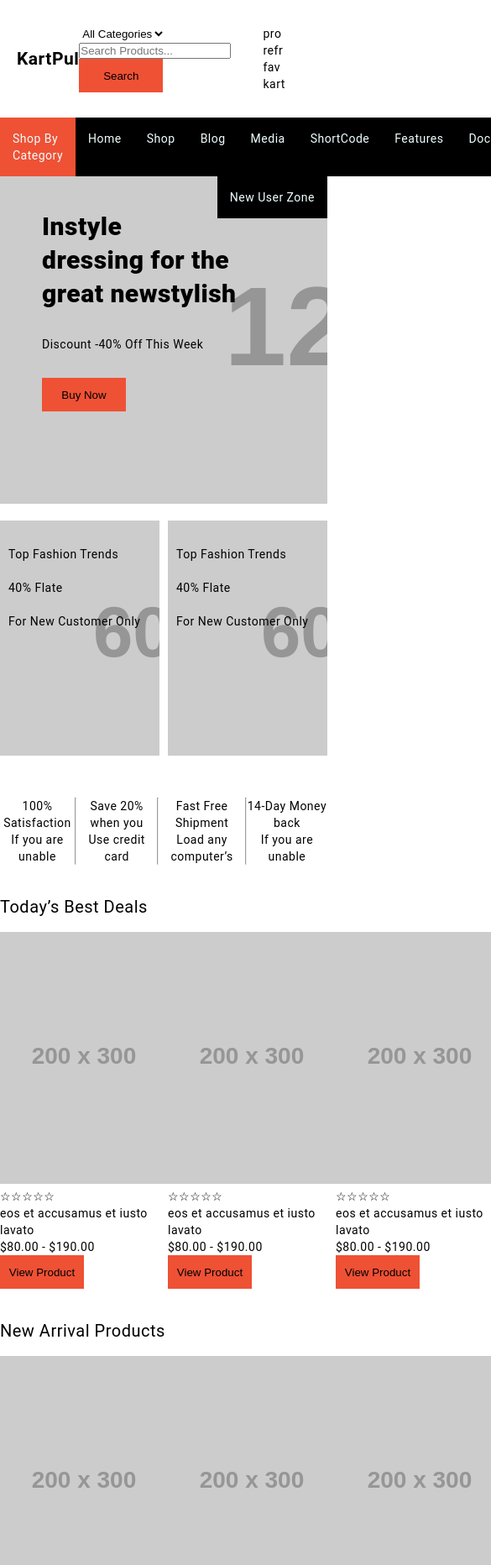
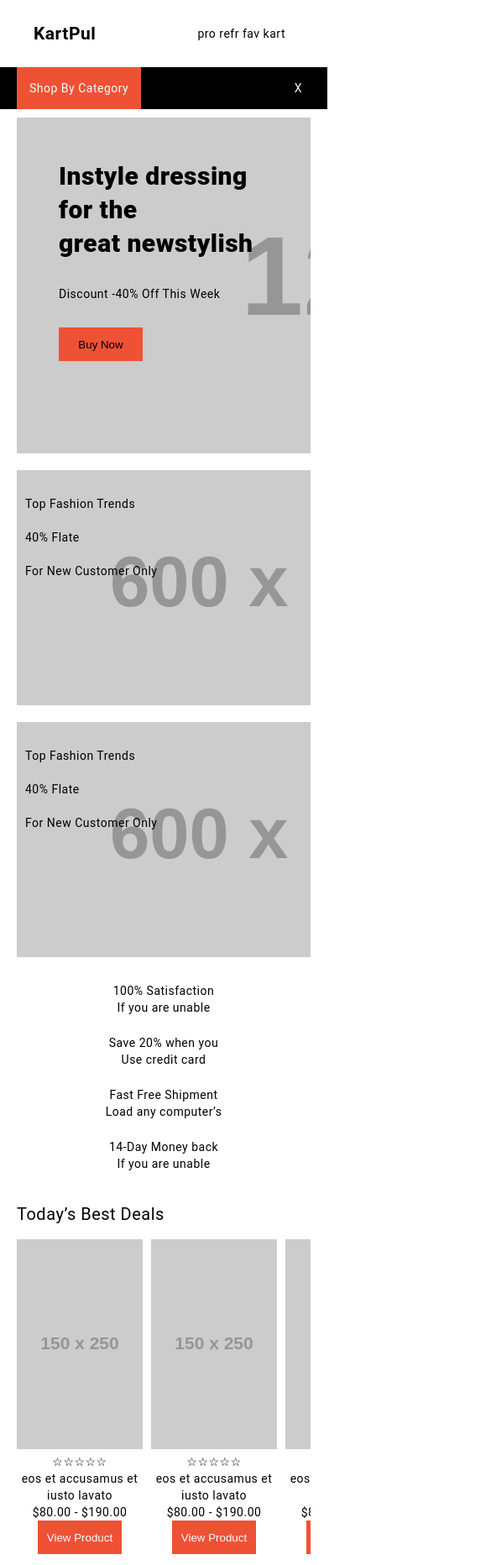
Before and after one commit to Randheerrrk/eCommerce-website, a plain HTML site: page index.html in a window 390 px wide. Shown: the top 1864 px of the page at 84% size, 585 px wide, since content can reach past the window. Drawn offline with Linux system fonts and the light colour scheme; placeholder pictures from the web are drawn by us.

Commit message:
added changes

```diff
--- a/index.html
+++ b/index.html
@@ -14,7 +14,7 @@
                     KartPul
                 </h2>
             </div>
-            <div class="searchBar">
+            <div class="search-bar">
                 <select>
                     <option value="none">All Categories</option>
                     <option value="top">Top-wear</option>
@@ -46,7 +46,7 @@
     <nav>
         <div class="wrapper">
             <div class="left-navbar">
-                <div class="navBar">
+                <div class="navBar res-nav-bar">
                     <ul>
                         <li>
                             <div class="category">
@@ -77,7 +77,7 @@
                     </ul>
                 </div>
             </div>
-            <div class="right-navbar">
+            <div class="right-navbar res-nav-bar">
                 <div class="navBar">
                     <ul>
                         <li>
@@ -86,6 +86,20 @@
                     </ul>
                 </div>
             </div>
+
+            <div class="navBar mobile-nav">
+                <ul>
+                    <li>
+                        <div class="category">
+                            <a herf="#">Shop By Category</a>
+                        </div>
+                    </li>
+                    <li>
+                        X
+                    </li>
+                </ul>
+            </div>
+
         </div>
     </nav>
     <main>
@@ -130,46 +144,46 @@
             </div>
             <div class="services">
                 <div class="brandService">
-                    <div class="firstService">
-                        <i class="firstSerIcon">
+                    <div class="service-list">
+                        <i class="service-list-icon">
                         </i>
-                        <p class="firstSertext1">
+                        <p class="service-list-text">
                             100% Satisfaction
                         </p>
-                        <p class="firstSertext2">
+                        <p class="service-list-text">
                             If you are unable
                         </p>
                     </div>
                     <hr />
-                    <div class="firstService">
-                        <i class="firstSerIcon">
+                    <div class="service-list">
+                        <i class="service-list-icon">
                         </i>
-                        <p class="firstSertext1">
+                        <p class="service-list-text">
                             Save 20% when you
                         </p>
-                        <p class="firstSertext2">
+                        <p class="service-list-text">
                             Use credit card
                         </p>
                     </div>
                     <hr />
-                    <div class="firstService">
-                        <i class="firstSerIcon">
+                    <div class="service-list">
+                        <i class="service-list-icon">
                         </i>
-                        <p class="firstSertext1">
+                        <p class="service-list-text">
                             Fast Free Shipment
                         </p>
-                        <p class="firstSertext2">
+                        <p class="service-list-text">
                             Load any computer’s
                         </p>
                     </div>
                     <hr />
-                    <div class="firstService">
-                        <i class="firstSerIcon">
+                    <div class="service-list">
+                        <i class="service-list-icon">
                         </i>
-                        <p class="firstSertext1">
+                        <p class="service-list-text">
                             14-Day Money back
                         </p>
-                        <p class="firstSertext2">
+                        <p class="service-list-text">
                             If you are unable
                         </p>
                     </div>
@@ -181,7 +195,7 @@
                 </div>
                 <div class="box">
                     <div class="products">
-                        <img src="https://via.placeholder.com/200x300">
+                        <img src="https://via.placeholder.com/150x250">
                         <div class="product-rating">
                           <span>☆</span><span>☆</span><span>☆</span><span>☆</span><span>☆</span>
                         </div>
@@ -194,7 +208,7 @@
                         <button class="product-button">View Product</button>
                     </div>
                     <div class="products">
-                        <img src="https://via.placeholder.com/200x300">
+                        <img src="https://via.placeholder.com/150x250">
                         <div class="product-rating">
                           <span>☆</span><span>☆</span><span>☆</span><span>☆</span><span>☆</span>
                         </div>
@@ -207,7 +221,7 @@
                         <button class="product-button">View Product</button>
                     </div>
                     <div class="products">
-                        <img src="https://via.placeholder.com/200x300">
+                        <img src="https://via.placeholder.com/150x250">
                         <div class="product-rating">
                           <span>☆</span><span>☆</span><span>☆</span><span>☆</span><span>☆</span>
                         </div>
@@ -220,7 +234,7 @@
                         <button class="product-button">View Product</button>
                     </div>
                     <div class="products">
-                        <img src="https://via.placeholder.com/200x300">
+                        <img src="https://via.placeholder.com/150x250">
                         <div class="product-rating">
                           <span>☆</span><span>☆</span><span>☆</span><span>☆</span><span>☆</span>
                         </div>
@@ -233,7 +247,7 @@
                         <button class="product-button">View Product</button>
                     </div>
                     <div class="products">
-                        <img src="https://via.placeholder.com/200x300">
+                        <img src="https://via.placeholder.com/150x250">
                         <div class="product-rating">
                           <span>☆</span><span>☆</span><span>☆</span><span>☆</span><span>☆</span>
                         </div>
@@ -253,7 +267,7 @@
                 </div>
                 <div class="box">
                     <div class="products">
-                        <img src="https://via.placeholder.com/200x300">
+                        <img src="https://via.placeholder.com/150x250">
                         <div class="product-rating">
                           <span>☆</span><span>☆</span><span>☆</span><span>☆</span><span>☆</span>
                         </div>
@@ -266,7 +280,7 @@
                         <button class="product-button">View Product</button>
                     </div>
                     <div class="products">
-                        <img src="https://via.placeholder.com/200x300">
+                        <img src="https://via.placeholder.com/150x250">
                         <div class="product-rating">
                           <span>☆</span><span>☆</span><span>☆</span><span>☆</span><span>☆</span>
                         </div>
@@ -279,7 +293,7 @@
                         <button class="product-button">View Product</button>
                     </div>
                     <div class="products">
-                        <img src="https://via.placeholder.com/200x300">
+                        <img src="https://via.placeholder.com/150x250">
                         <div class="product-rating">
                           <span>☆</span><span>☆</span><span>☆</span><span>☆</span><span>☆</span>
                         </div>
@@ -292,7 +306,7 @@
                         <button class="product-button">View Product</button>
                     </div>
                     <div class="products">
-                        <img src="https://via.placeholder.com/200x300">
+                        <img src="https://via.placeholder.com/150x250">
                         <div class="product-rating">
                           <span>☆</span><span>☆</span><span>☆</span><span>☆</span><span>☆</span>
                         </div>
@@ -305,7 +319,7 @@
                         <button class="product-button">View Product</button>
                     </div>
                     <div class="products">
-                        <img src="https://via.placeholder.com/200x300">
+                        <img src="https://via.placeholder.com/150x250">
                         <div class="product-rating">
                           <span>☆</span><span>☆</span><span>☆</span><span>☆</span><span>☆</span>
                         </div>
@@ -353,7 +367,7 @@
                 </div>
                 <div class="box">
                     <div class="products">
-                        <img src="https://via.placeholder.com/200x300">
+                        <img src="https://via.placeholder.com/150x250">
                         <div class="product-rating">
                           <span>☆</span><span>☆</span><span>☆</span><span>☆</span><span>☆</span>
                         </div>
@@ -366,7 +380,7 @@
                         <button class="product-button">View Product</button>
                     </div>
                     <div class="products">
-                        <img src="https://via.placeholder.com/200x300">
+                        <img src="https://via.placeholder.com/150x250">
                         <div class="product-rating">
                           <span>☆</span><span>☆</span><span>☆</span><span>☆</span><span>☆</span>
                         </div>
@@ -379,7 +393,7 @@
                         <button class="product-button">View Product</button>
                     </div>
                     <div class="products">
-                        <img src="https://via.placeholder.com/200x300">
+                        <img src="https://via.placeholder.com/150x250">
                         <div class="product-rating">
                           <span>☆</span><span>☆</span><span>☆</span><span>☆</span><span>☆</span>
                         </div>
@@ -392,7 +406,7 @@
                         <button class="product-button">View Product</button>
                     </div>
                     <div class="products">
-                        <img src="https://via.placeholder.com/200x300">
+                        <img src="https://via.placeholder.com/150x250">
                         <div class="product-rating">
                           <span>☆</span><span>☆</span><span>☆</span><span>☆</span><span>☆</span>
                         </div>
@@ -405,7 +419,7 @@
                         <button class="product-button">View Product</button>
                     </div>
                     <div class="products">
-                        <img src="https://via.placeholder.com/200x300">
+                        <img src="https://via.placeholder.com/150x250">
                         <div class="product-rating">
                           <span>☆</span><span>☆</span><span>☆</span><span>☆</span><span>☆</span>
                         </div>
@@ -459,7 +473,7 @@
                 </div>
                 <div class="subscribe">
                     <input type="text" placeholder="" value="" name="searchMail"/>
-                    <button>Subsribe</button>
+                    <button style="margin-top: 10px;">Subsribe</button>
                 </div>
                 <div class="social">
                     <ul>
--- a/style.css
+++ b/style.css
@@ -53,8 +53,10 @@ nav {
     background-color: black;
     margin-bottom: 10px;
 }
+
 .left-navbar {
     float: left;
+    display: flex;
 }
 
 .right-navbar {
@@ -75,6 +77,10 @@ nav {
 .navBar ul li a {
     padding: 15px;
     display: inline-block;
+}
+
+.mobile-nav ul {
+    display: none;
 }
 
 .category {
@@ -106,22 +112,20 @@ nav {
     margin-bottom: 30px;
 }
 
+.ad-card {
+    margin: 20px 0;
+    background: url("http://via.placeholder.com/600x280") no-repeat;
+    background-size: cover;
+    height: 280px;
+    width: 600px;
+}
+
 div.ad-card:nth-child(odd) {
-    width: 600px;
     margin-right: 5px;
 }
 
 div.ad-card:nth-child(even) {
-    width: 600px;
     margin-left: 5px;
-}
-
-.ad-card {
-    height: 280px;
-    margin: 20px 0;
-    background: url("http://via.placeholder.com/600x280") no-repeat;
-    background-size: cover;
-
 }
 
 .ad-text {
@@ -161,9 +165,19 @@ span.ad-line:nth-child(even) {
     font-size: 20px;
 }
 
-.new-arrivals .box {
+.box {
     display: flex;
+    overflow: hidden;
     justify-content: space-between;
+    text-align: center;
+}
+
+.products {
+    margin-right: 10px;
+}
+
+.products button {
+    color: azure;
 }
 
 footer {
@@ -191,7 +205,7 @@ footer {
 .top-footer ul {
     display: flex;
     list-style: none;
-
+    justify-content: center;
 }
 
 .top-footer ul li {
@@ -210,4 +224,66 @@ footer {
     font-size: 20px;
 }
 
-@media screen and9
+@media screen and (max-width:1300px) {
+    .wrapper {
+        max-width: 1000px;
+    }
+}
+
+@media screen and (max-width:1100px) {
+    .wrapper {
+        max-width: 700px;
+    }
+    .search-bar {
+        display: none;
+    }
+    .res-nav-bar {
+        display: none;
+    }
+    .mobile-nav ul {
+        padding-right: 10px;
+        display: flex;
+        justify-content: space-between;
+        align-items: center;
+    }
+}
+
+@media screen and (max-width:400px) {
+    .wrapper {
+        max-width: 350px;
+    }
+
+    .ad-cards {
+        display: block;
+    }
+
+    .ad-cards .ad-card {
+        width: 350px;
+        height: 280px;
+    }
+
+    div.ad-card:nth-child(odd) {
+        margin-right: 0;
+    }
+
+    div.ad-card:nth-child(even) {
+        margin-left: 0;
+    }
+
+    .services .brandService {
+        display: block;
+    }
+
+    .services hr {
+        visibility: hidden;
+    }
+
+    .services .service-list {
+        margin-bottom: 20px;
+    }
+
+    .top-footer .wrapper {
+        display: block;
+        text-align: center;
+    }
+}
```
